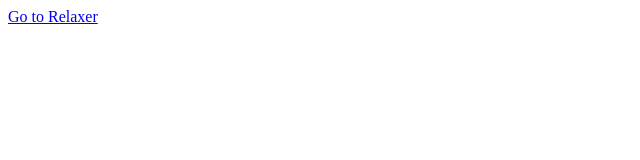
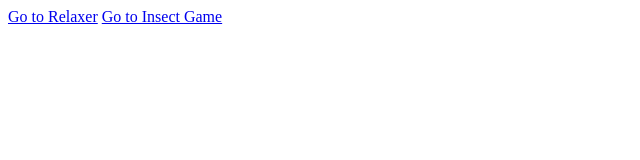
Before and after one commit to MarcusC001/website1, a plain HTML site: page website1/index.html in a window 1280 px wide. Shown: the whole page, without its empty margins (0-640 px from the left). Drawn offline with Linux system fonts and the light colour scheme.

Commit message:
Mon, Mar 31, 2025, 10:32 AM -07:00

```diff
--- a/website1/index.html
+++ b/website1/index.html
@@ -9,6 +9,7 @@
 
 <body>
  <a href="relaxer.html">Go to Relaxer</a>
+ <a href="insect.html">Go to Insect Game</a>
 </body>
 
 </html>
```
